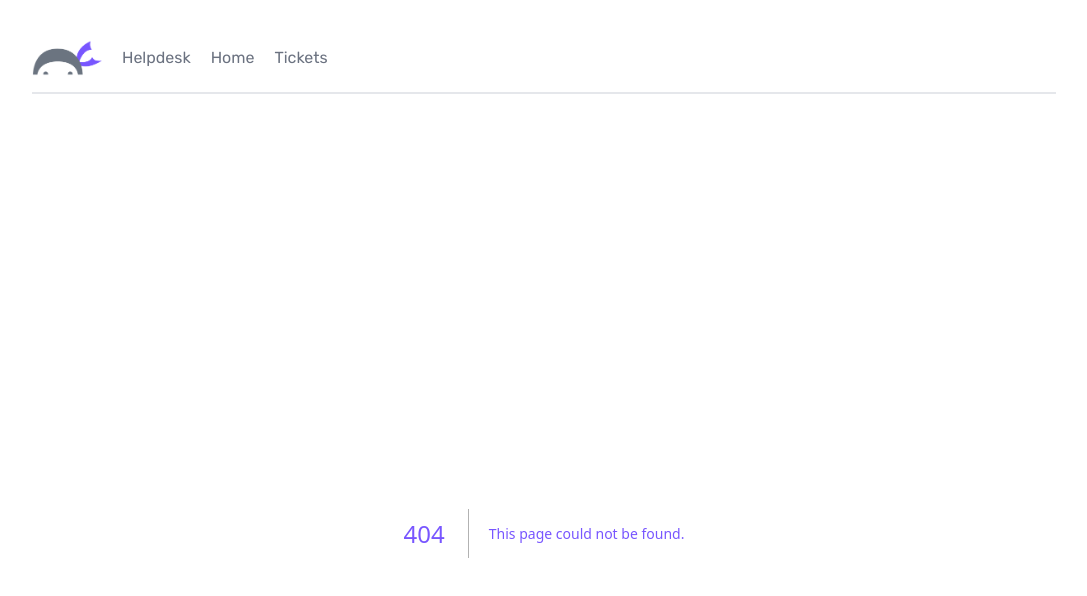
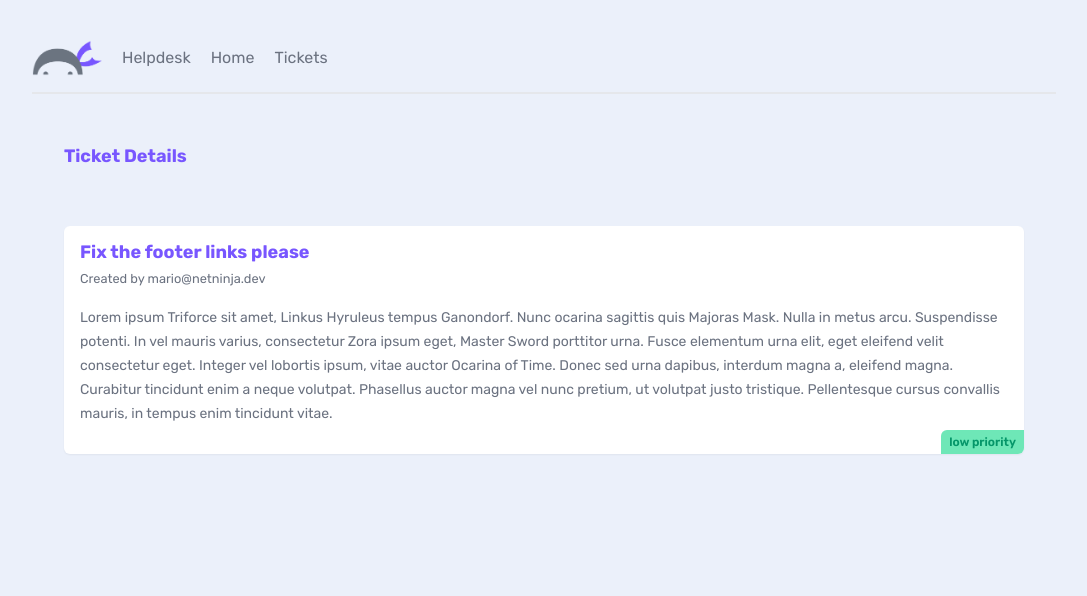
Before and after one commit to andikaraditya/learn-nextjs, a Next.js app: page /tickets/1 in a window 1280 px wide. Before the commit this address had no page. Shown: the top 596 px of the page, without its empty margins (96-1183 px from the left). Built offline with nearby package versions, Linux system fonts and the light colour scheme; data requests are answered from the project's data file.

Commit message:
lesson 7

```diff
--- a/app/components/TicketCard.jsx
+++ b/app/components/TicketCard.jsx
@@ -1,14 +1,16 @@
+import Link from "next/link";
+
 function TicketCard({ticket}) {
     return (
-        <div
-            className="card my-5"
-        >
-            <h3>{ticket.title}</h3>
-            <p>{ticket.body.slice(0, 200)}...</p>
-            <div className={`pill ${ticket.priority}`}>
-                {ticket.priority} priority
+        <Link href={`/tickets/${ticket.id}`}>
+            <div className="card my-5">
+                <h3>{ticket.title}</h3>
+                <p>{ticket.body.slice(0, 200)}...</p>
+                <div className={`pill ${ticket.priority}`}>
+                    {ticket.priority} priority
+                </div>
             </div>
-        </div>
+        </Link>
     );
 }
 
--- /dev/null
+++ b/app/tickets/[id]/page.jsx
@@ -0,0 +1,30 @@
+async function fetchData(id) {
+    const res = await fetch(`http://localhost:4000/tickets/${id}`, {
+        next: {
+            revalidate: 60
+        }
+    })
+    return res.json()
+}
+
+async function TicketDetail({params}) {
+    const {id} = params
+    const ticket = await fetchData(id)
+    return (
+        <main>
+            <nav>
+                <h1>Ticket Details</h1>
+            </nav>
+            <div className="card">
+                <h2>{ticket.title}</h2>
+                <small>Created by {ticket.user_email}</small>
+                <p>{ticket.body}</p>
+                <div className={`pill ${ticket.priority}`}>
+                    {ticket.priority} priority
+                </div>
+            </div>
+        </main>
+    );
+}
+
+export default TicketDetail;
```
